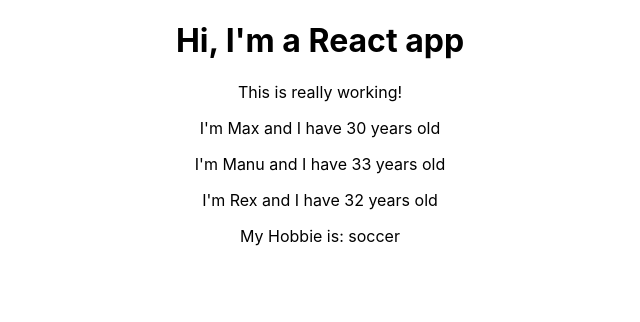
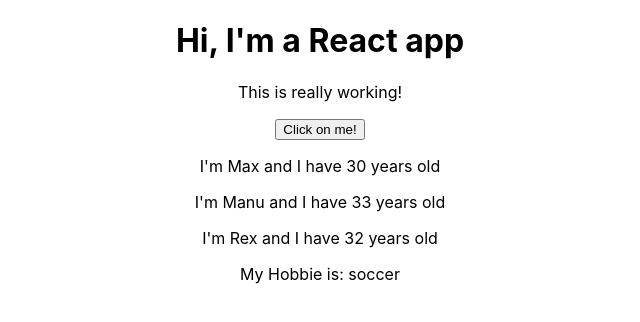
Before and after one commit to felipehermosilla/curso-react, a React (Create React App) app: page / in a window 1280 px wide. Shown: the top 322 px of the page, without its empty margins (320-960 px from the left). Built offline with nearby package versions, Linux system fonts and the light colour scheme.

Commit message:
Creating the first event with method

```diff
--- a/src/App.js
+++ b/src/App.js
@@ -10,12 +10,15 @@ class App extends Component {
       {name:'Rex', age:32}
     ]
   }
-
+  switchNameHandler = () =>{
+   console.log('clicked!!');
+  }
   render() {
     return (
       <div className="App">
         <h1>Hi, I'm a React app</h1>
         <p>This is really working!</p>
+        <button onClick={this.switchNameHandler}>Click on me!</button>
         <Person name={this.state.person[0].name} age={this.state.person[0].age}></Person>
         <Person name={this.state.person[1].name} age={this.state.person[1].age}></Person>
         <Person name={this.state.person[2].name} age={this.state.person[2].age}>My Hobbie is: soccer</Person>
```
